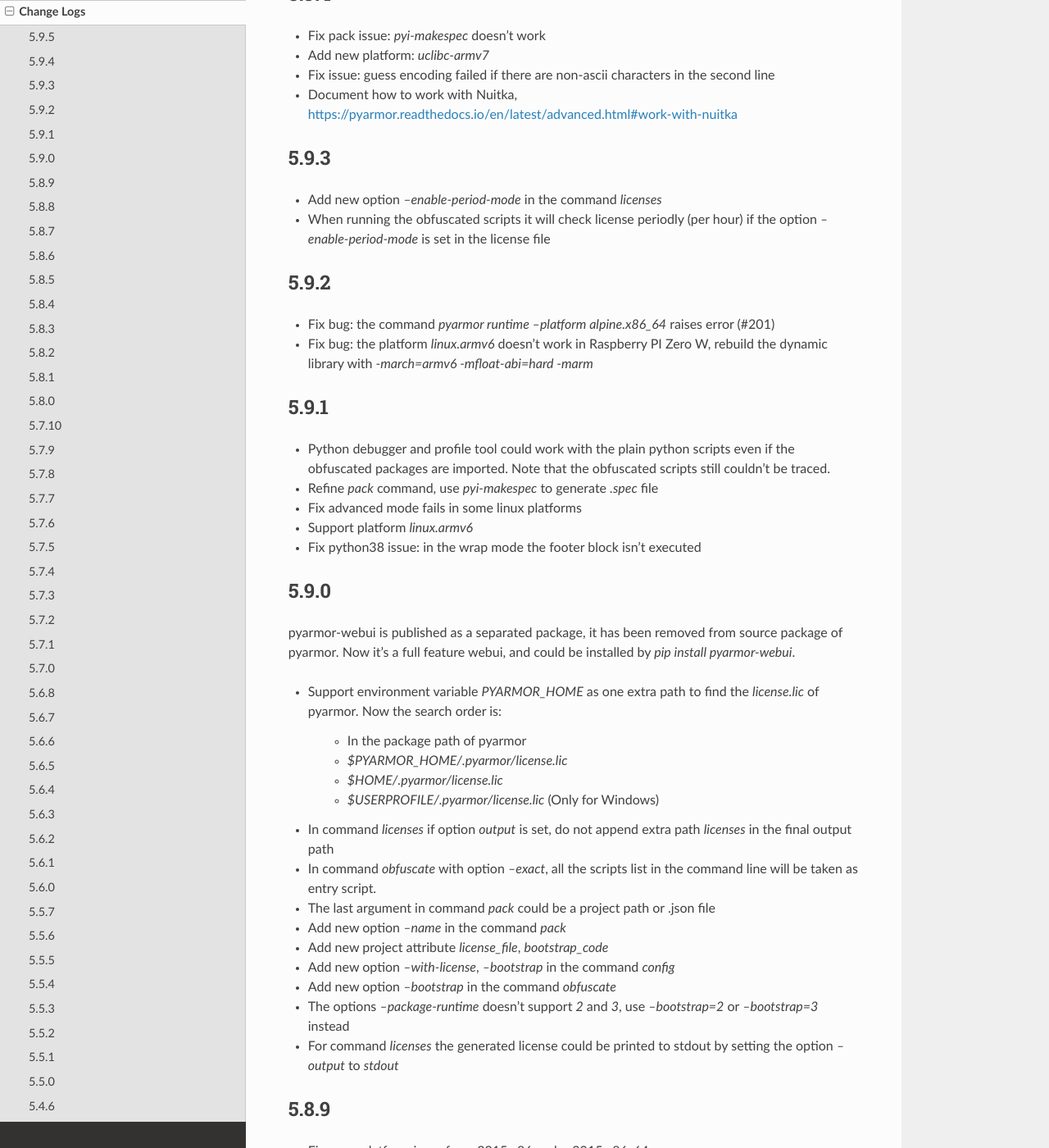
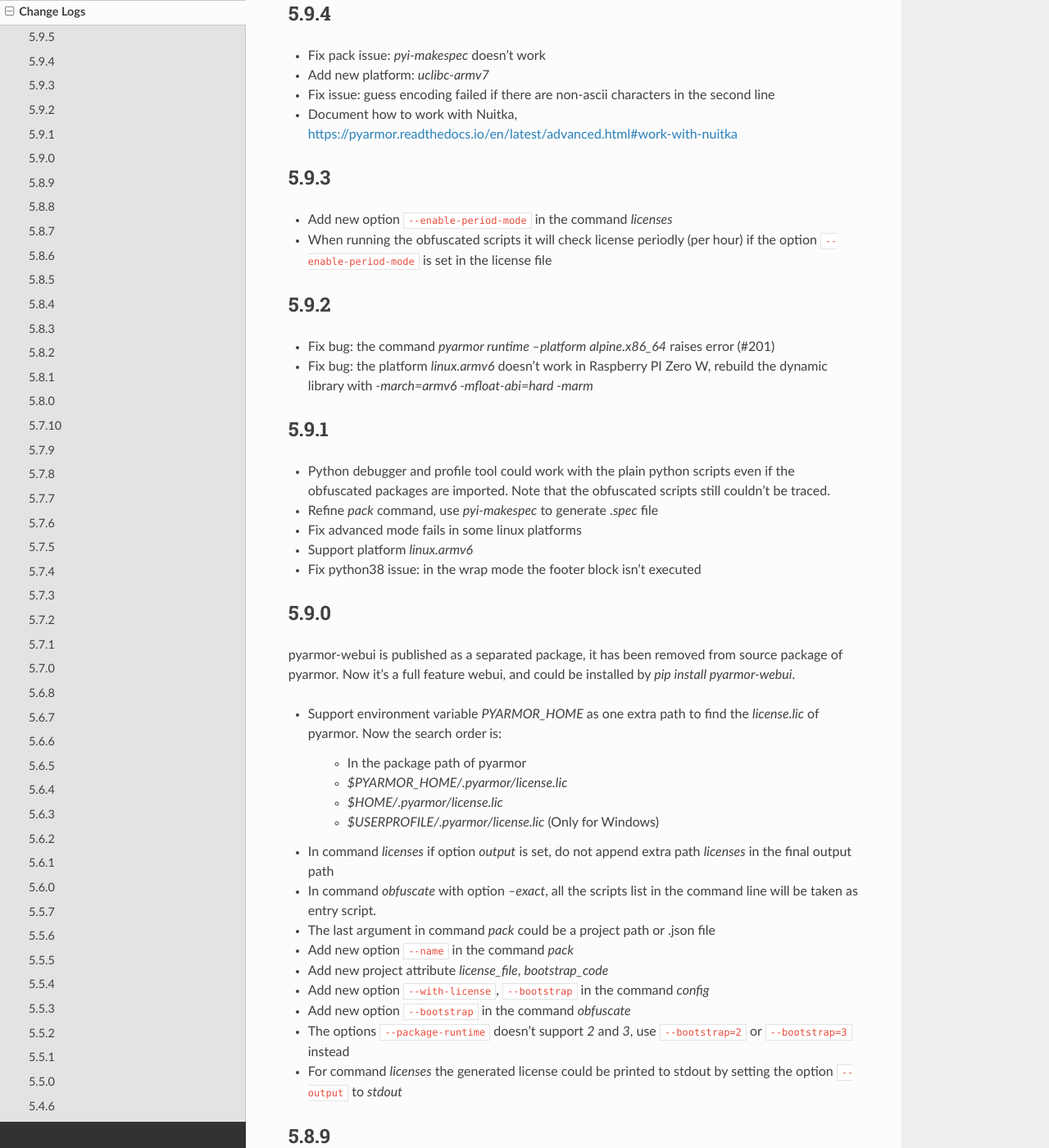
Before and after one commit to dashingsoft/pyarmor, a Sphinx documentation site: the page built from docs/change-logs.rst, in a window 1280 px wide and 1400 px high, scrolled down 312 px. Shown: the whole window at 82% size. Built offline with Sphinx 7.4.7 and the Read the Docs theme 2.0.0, drawn with Linux system fonts in a browser that asks for light colours; some of the changed text lies outside the part shown.

Commit message:
Refine change logs

```diff
--- a/docs/change-logs.rst
+++ b/docs/change-logs.rst
@@ -18,9 +19,9 @@
 
 5.9.3
 -----
-* Add new option `--enable-period-mode` in the command `licenses`
+* Add new option ``--enable-period-mode`` in the command `licenses`
 * When running the obfuscated scripts it will check license periodly (per hour)
-  if the option `--enable-period-mode` is set in the license file
+  if the option ``--enable-period-mode`` is set in the license file
 
 5.9.2
 -----
@@ -55,19 +56,19 @@
 * In command `obfuscate` with option `--exact`, all the scripts list in the
   command line will be taken as entry script.
 * The last argument in command `pack` could be a project path or .json file
-* Add new option `--name` in the command `pack`
+* Add new option ``--name`` in the command `pack`
 * Add new project attribute `license_file`, `bootstrap_code`
-* Add new option `--with-license`, `--bootstrap` in the command `config`
-* Add new option `--bootstrap` in the command `obfuscate`
-* The options `--package-runtime` doesn't support `2` and `3`, use
-  `--bootstrap=2` or `--bootstrap=3` instead
+* Add new option ``--with-license``, ``--bootstrap`` in the command `config`
+* Add new option ``--bootstrap`` in the command `obfuscate`
+* The options ``--package-runtime`` doesn't support `2` and `3`, use
+  ``--bootstrap=2`` or ``--bootstrap=3`` instead
 * For command `licenses` the generated license could be printed to stdout by
-  setting the option `--output` to `stdout`
+  setting the option ``--output`` to `stdout`
 
 5.8.9
 -----
 * Fix cross platform issue for vs2015.x86 and vs2015.x86_64
-* In command `config` add option `--advanced` as alias of `--advanced-mode`
+* In command `config` add option ``--advanced`` as alias of ``--advanced-mode``
 
 5.8.8
 -----
```
Also changed, not shown: other parts of docs/change-logs.rst (+1 -0 lines).
